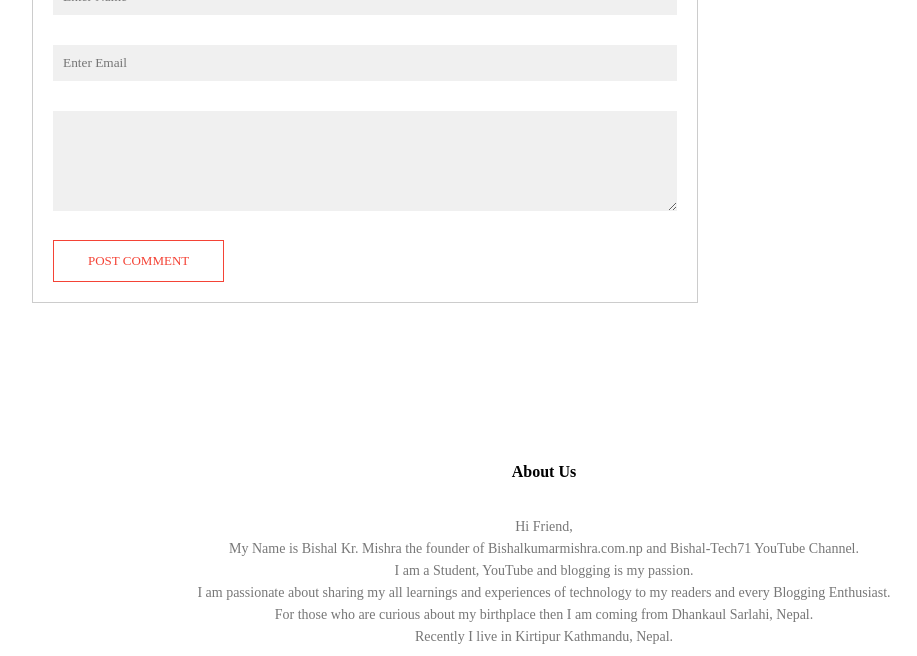
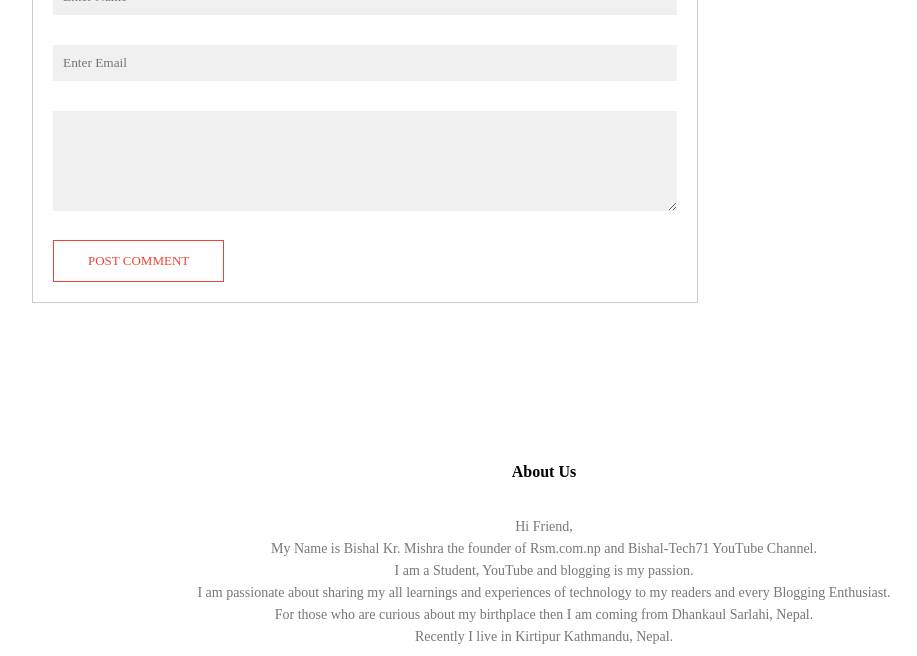
Before and after one commit to Bishalkumarmishraa/rsm.com.np, a plain HTML site: page technews.html in a window 1280 px wide. Shown: the part 1335-1991 px from the top of the page, without its empty margins (96-1013 px from the left). Drawn offline with Linux system fonts and the light colour scheme.

Commit message:
Update technews.html

```diff
--- a/technews.html
+++ b/technews.html
@@ -191,7 +191,7 @@ Rs. 48
 
     <section class="footer">
         <h4>About Us</h4>
-        <p>Hi Friend,<br>My Name is Bishal Kr. Mishra the founder of Bishalkumarmishra.com.np and Bishal-Tech71 YouTube Channel.<br>
+        <p>Hi Friend,<br>My Name is Bishal Kr. Mishra the founder of Rsm.com.np and Bishal-Tech71 YouTube Channel.<br>
         I am a Student, YouTube and blogging is my passion.<br>
         I am passionate about sharing my all learnings and experiences of technology to my readers and every Blogging Enthusiast.<br>
         For those who are curious about my birthplace then I am coming from Dhankaul Sarlahi, Nepal.<br>
```
